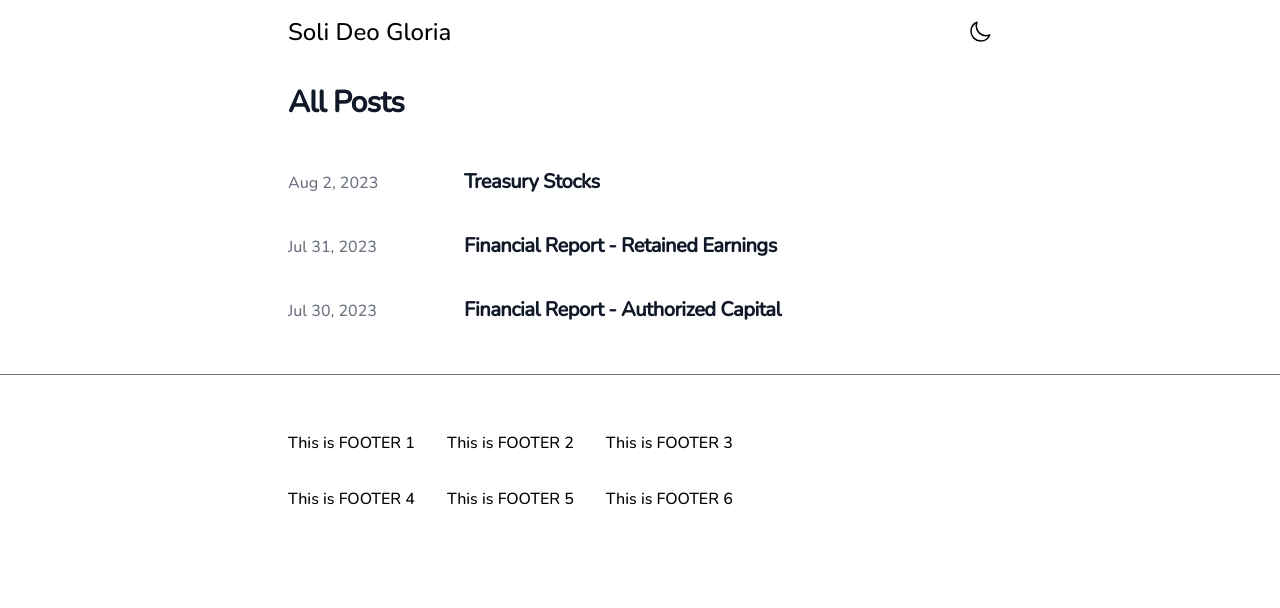
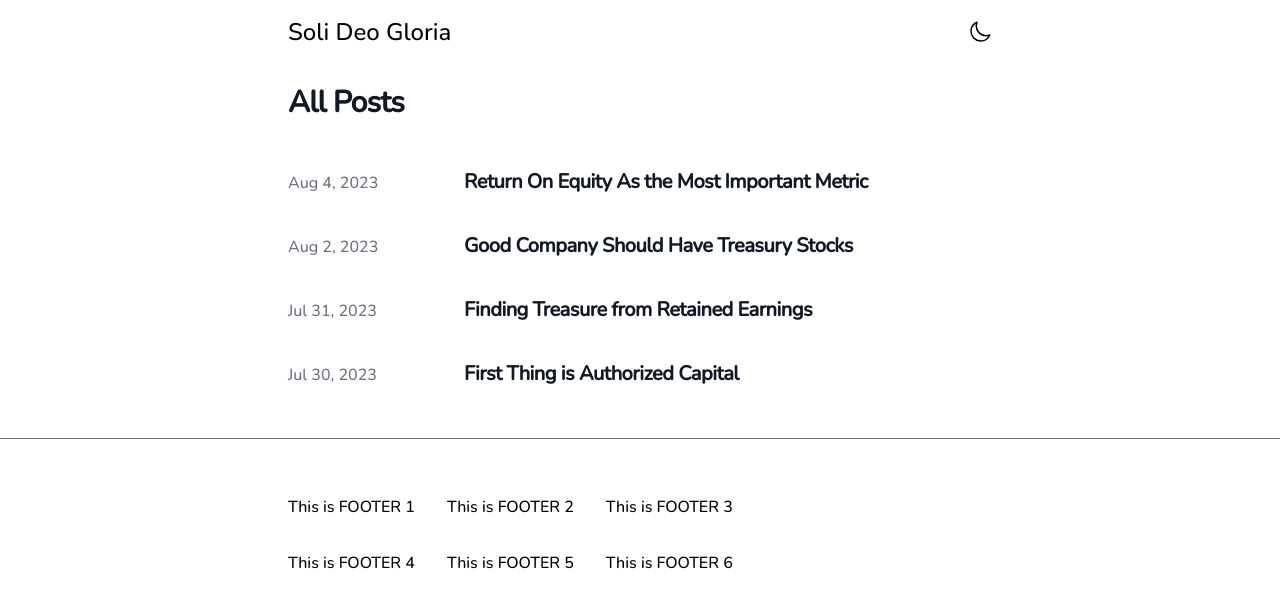
Before and after one commit to limkaleb/blog, a Next.js app: page / in a window 1280 px wide. Shown: the top 608 px of the page. Built offline with nearby package versions, Linux system fonts and the light colour scheme.

Commit message:
update blog

```diff
--- a/app/components/Navbar.tsx
+++ b/app/components/Navbar.tsx
@@ -6,7 +6,7 @@ export default function Navbar() {
     <div className="max-w-3xl mx-auto px-4 sm:px-6 lg:px-8">
       <div className="flex justify-between h-16">
         <div className="flex justify-between items-center w-full">
-          <Link href="/" className="hover:text-blue-500">
+          <Link href="/">
             <h1 className="text-2xl font-medium">Soli Deo Gloria</h1>
           </Link>
           <ThemeButton />
--- a/app/components/ThemeButton.tsx
+++ b/app/components/ThemeButton.tsx
@@ -17,7 +17,6 @@ export default function ThemeButton() {
 
   return (
     <button
-      className="hover:text-blue-500"
       onClick={() => setTheme(resolvedTheme === 'dark' ? 'light' : 'dark')}
     >
       {
--- a/posts/authorized-capital.md
+++ b/posts/authorized-capital.md
@@ -1,5 +1,5 @@
 ---
-title: 'Financial Report - Authorized Capital'
+title: 'First Thing is Authorized Capital'
 date: '2023-07-30'
 ---
 
--- a/posts/retained-earnings.md
+++ b/posts/retained-earnings.md
@@ -1,5 +1,5 @@
 ---
-title: 'Financial Report - Retained Earnings'
+title: 'Finding Treasure from Retained Earnings'
 date: '2023-07-31'
 ---
 
--- /dev/null
+++ b/posts/return-on-equty.md
@@ -0,0 +1,14 @@
+---
+title: 'Return On Equity As the Most Important Metric'
+date: '2023-08-04'
+---
+
+I think **Return on Equity** is the single most important metric to look for when investing.
+Company with high ROE means company can make lots of profit with as little equity as possible.
+Every year or every quarter, company's profit will be kept on equity, inside **Retained Earnings**.
+The bigger the profit each year, it will make equity bigger and bigger as well.
+ROE can be bigger when company take advantage of **Debt** (hutang), as long as operation net income can be higher than **interest cost** (biaya bunga).
+
+Shareholder equity comes from Equity (modal) + Additional paid-in capital (tambahan modal disetor) - Treasury stock.
+If company do a buyback (therefore treasury stock is added), in the same time company's equity is also be taken out. Therefore it makes ROE bigger.
+So when company's equity is reduced, we need to check again.
--- a/posts/treasury-stocks.md
+++ b/posts/treasury-stocks.md
@@ -1,5 +1,5 @@
 ---
-title: 'Treasury Stocks'
+title: 'Good Company Should Have Treasury Stocks'
 date: '2023-08-02'
 ---
 
```
